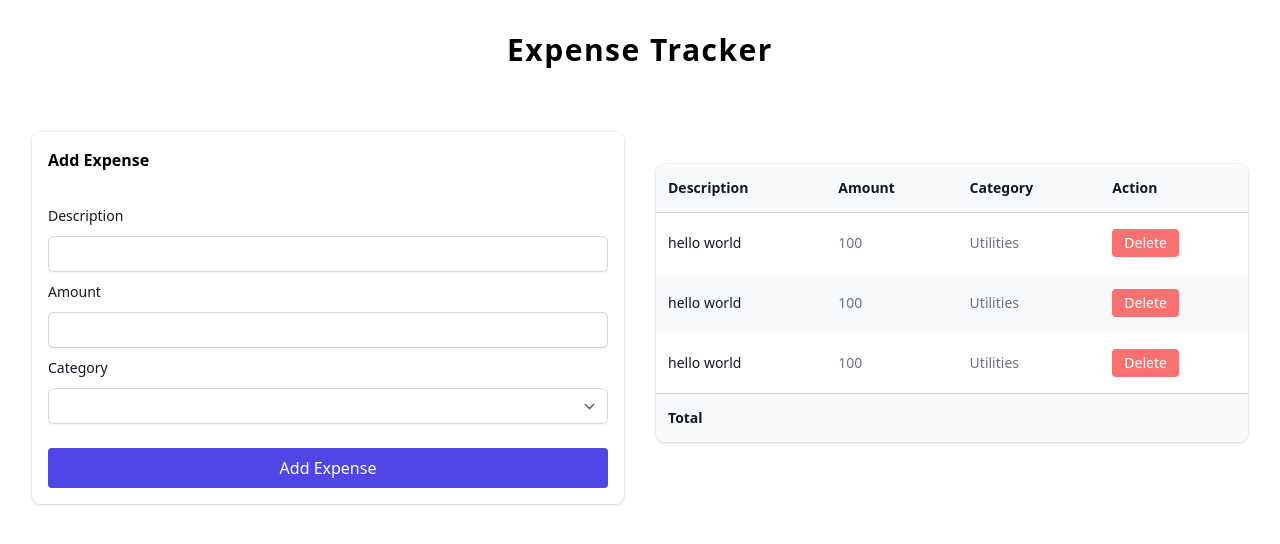
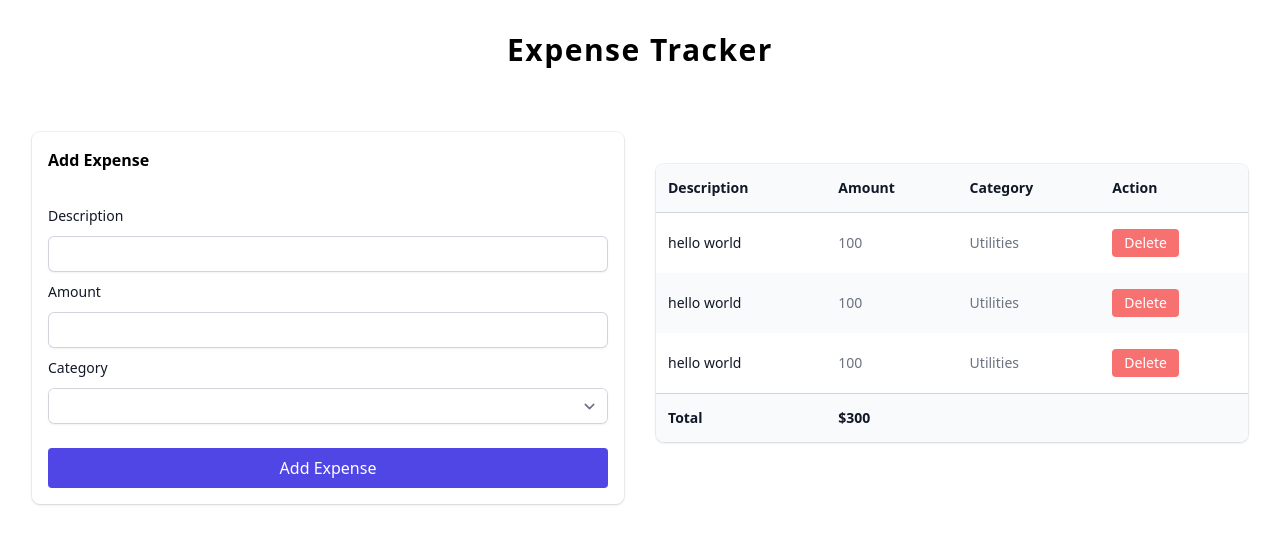
Before and after one commit to devbyishtiaq/react-redux-expense-tracker, a React (Vite) app: page / in a window 1280 px wide. Shown: the top 544 px of the page. Built offline with nearby package versions, Linux system fonts and the light colour scheme.

Commit message:
implemented react-hook-form for form submission and validation

```diff
--- a/src/App.tsx
+++ b/src/App.tsx
@@ -1,3 +1,4 @@
+import { useState } from "react";
 import ExpenseForm from "./components/ExpenseForm";
 import ExpenseList from "./components/ExpenseList";
 
@@ -9,6 +10,12 @@ const categories = [
 ];
 
 const App = () => {
+  const [expenses, setExpenses] = useState([
+    { id: 1, description: "hello world", amount: 100, category: "Utilities" },
+    { id: 2, description: "hello world", amount: 100, category: "Utilities" },
+    { id: 3, description: "hello world", amount: 100, category: "Utilities" },
+  ]);
+
   return (
     <div className="container mx-auto min-h-screen overflow-hidden p-8">
       <h1 className="text-3xl font-bold tracking-wider text-center">
@@ -16,7 +23,12 @@ const App = () => {
       </h1>
       <div className="grid grid-cols-2 gap-8 mt-16">
         <div className="overflow-hidden shadow ring-1 ring-black ring-opacity-5 sm:rounded-lg p-4 self-start">
-          <ExpenseForm categories={categories} />
+          <ExpenseForm
+            categories={categories}
+            onSubmit={(data) =>
+              setExpenses([...expenses, { ...data, id: expenses.length + 1 }])
+            }
+          />
         </div>
         <div>
           <ExpenseList expenses={expenses} />
@@ -27,9 +39,3 @@ const App = () => {
 };
 
 export default App;
-
-const expenses = [
-  { id: 1, description: "hello world", amount: 100, category: "Utilities" },
-  { id: 2, description: "hello world", amount: 100, category: "Utilities" },
-  { id: 3, description: "hello world", amount: 100, category: "Utilities" },
-];
--- a/src/components/ExpenseForm.tsx
+++ b/src/components/ExpenseForm.tsx
@@ -1,3 +1,6 @@
+import { useForm } from "react-hook-form";
+import { z } from "zod";
+import { zodResolver } from "@hookform/resolvers/zod";
 interface Category {
   id: number;
   name: string;
@@ -5,13 +8,42 @@ interface Category {
 
 interface Props {
   categories: Category[];
+  onSubmit: (data: ExpenseFormData) => void;
 }
 
-const ExpenseForm = ({ categories }: Props) => {
+const schema = z.object({
+  description: z
+    .string()
+    .min(4, { message: "Description should be at least 4 characters long!" })
+    .max(70),
+  amount: z
+    .number({ invalid_type_error: "Amount is required!" })
+    .min(1)
+    .max(100_000),
+  category: z.enum(
+    ["All Categories", "Groceries", "Utilities", "Entertainment"],
+    { errorMap: () => ({ message: "Category is required!" }) }
+  ),
+});
+
+type ExpenseFormData = z.infer<typeof schema>;
+
+const ExpenseForm = ({ categories, onSubmit }: Props) => {
+  const {
+    register,
+    handleSubmit,
+    formState: { errors },
+  } = useForm<ExpenseFormData>({ resolver: zodResolver(schema) });
+
   return (
     <div>
       <h2 className="font-bold mb-8">Add Expense</h2>
-      <form className="space-y-2 flex flex-col">
+      <form
+        className="space-y-2 flex flex-col"
+        onSubmit={handleSubmit((data) => {
+          onSubmit(data);
+        })}
+      >
         {/* description */}
         <label
           htmlFor="description"
@@ -21,9 +53,13 @@ const ExpenseForm = ({ categories }: Props) => {
         </label>
         <input
           type="text"
+          {...register("description")}
           id="description"
           className="block w-full rounded-md border-0 py-1.5 text-gray-900 shadow-sm ring-1 ring-inset ring-gray-300 placeholder:text-gray-400 focus:ring-2 focus:ring-inset focus:ring-indigo-600 sm:text-sm sm:leading-6"
         />
+        {errors.description && (
+          <p className="text-red-500 text-xs">{errors.description?.message}</p>
+        )}
 
         {/* amount */}
         <label
@@ -34,9 +70,13 @@ const ExpenseForm = ({ categories }: Props) => {
         </label>
         <input
           type="number"
+          {...register("amount", { valueAsNumber: true })}
           id="amount"
           className="block w-full rounded-md border-0 py-1.5 text-gray-900 shadow-sm ring-1 ring-inset ring-gray-300 placeholder:text-gray-400 focus:ring-2 focus:ring-inset focus:ring-indigo-600 sm:text-sm sm:leading-6"
         />
+        {errors.amount && (
+          <p className="text-red-500 text-xs">{errors.amount?.message}</p>
+        )}
 
         {/* category */}
         <label
@@ -47,6 +87,7 @@ const ExpenseForm = ({ categories }: Props) => {
         </label>
         <select
           id="category"
+          {...register("category")}
           className="block w-full rounded-md border-0 py-1.5 text-gray-900 shadow-sm ring-1 ring-inset ring-gray-300 placeholder:text-gray-400 focus:ring-2 focus:ring-inset focus:ring-indigo-600 sm:text-sm sm:leading-6"
         >
           <option value=""></option>
@@ -56,6 +97,9 @@ const ExpenseForm = ({ categories }: Props) => {
             </option>
           ))}
         </select>
+        {errors.category && (
+          <p className="text-red-500 text-xs">{errors.category?.message}</p>
+        )}
 
         <button className="bg-indigo-600 px-3 py-2 rounded text-white !mt-6">
           Add Expense
--- a/src/components/ExpenseList.tsx
+++ b/src/components/ExpenseList.tsx
@@ -14,7 +14,7 @@ const ExpenseList = ({ expenses }: Props) => {
     <div className="mt-8 flow-root">
       <div className="-mx-4 -my-2 overflow-x-auto sm:-mx-6 lg:-mx-8">
         <div className="inline-block min-w-full py-2 align-middle sm:px-6 lg:px-8">
-          <div className="overflow-hidden  max-h-[320px] shadow ring-1 ring-black ring-opacity-5 sm:rounded-lg overflow-y-auto">
+          <div className="overflow-hidden  max-h-[330px] shadow ring-1 ring-black ring-opacity-5 sm:rounded-lg overflow-y-auto">
             <table className="min-w-full divide-y divide-gray-300">
               <thead className="bg-gray-50">
                 <tr>
@@ -68,7 +68,9 @@ const ExpenseList = ({ expenses }: Props) => {
                 <td className="py-3.5 pl-4 pr-3 text-left text-sm font-semibold text-gray-900 sm:pl-3">
                   Total
                 </td>
-                <td className="px-3 py-3.5 text-left text-sm font-semibold text-gray-900"></td>
+                <td className="px-3 py-3.5 text-left text-sm font-semibold text-gray-900">
+                  ${expenses.reduce((acc, exp) => exp.amount + acc, 0)}
+                </td>
                 <td className="px-3 py-3.5 text-left text-sm font-semibold text-gray-900"></td>
                 <td className="px-3 py-3.5 text-left text-sm font-semibold text-gray-900"></td>
               </tfoot>
```
